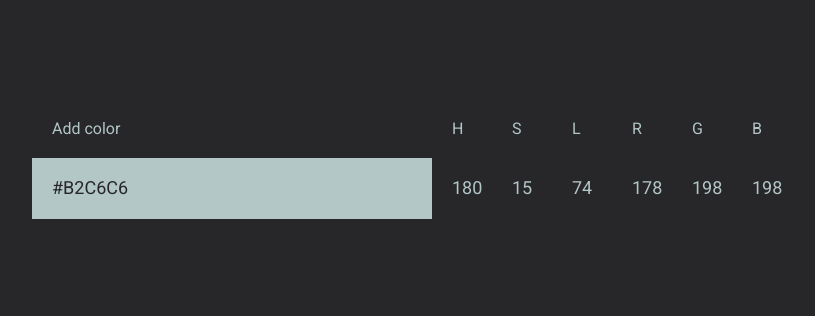
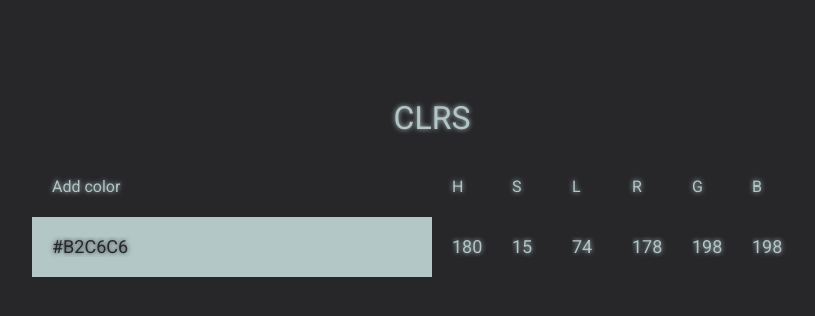
Before and after one commit to itajaja/clrs, a React (Create React App) app: page / in a window 1280 px wide. Both pictures are taken after a click on the element "Add color". Shown: the top 316 px of the page, without its empty margins (208-1023 px from the left). Built offline with nearby package versions, Linux system fonts and the light colour scheme.

Commit message:
streamline colors

```diff
--- a/src/App.css
+++ b/src/App.css
@@ -1,4 +1,11 @@
-.App {
+.a-app {
+  text-shadow: #B2C6C6 0 0px 5px;
   width: 800px;
   margin: 100px auto 0 auto;
+  color: #B2C6C6;
 }
+
+.a-title {
+  font-weight: 300;
+  text-align: center;
+}
--- a/src/App.js
+++ b/src/App.js
@@ -6,7 +6,8 @@ import ColorList from './ColorList';
 class App extends Component {
   render() {
     return (
-      <div className="App">
+      <div className="a-app">
+        <h1 className="a-title">CLRS</h1>
         <ColorList />
       </div>
     );
--- a/src/CcInput.css
+++ b/src/CcInput.css
@@ -1,6 +1,7 @@
 .cci-input {
   width: 100%;
   color: #B2C6C6;
+  text-shadow: #B2C6C6 0 0px 5px;
   background: transparent;
   outline: none;
   border: 0;
--- a/src/CcInput.js
+++ b/src/CcInput.js
@@ -25,11 +25,11 @@ export default class CcInput extends React.Component {
   }
 
   handleBlur = () => {
-    this.setState({ focused: false })
+    this.setState({ focused: false });
   }
 
   handleFocus =() => {
-    this.setState({ focused: true })
+    this.setState({ focused: true });
   }
 
   handleChange = e => {
--- a/src/ColorList.css
+++ b/src/ColorList.css
@@ -6,7 +6,6 @@
 }
 
 .cl-header span {
-  color: #B2C6C6;
   flex: 1;
 }
 
@@ -14,5 +13,4 @@
   cursor: pointer;
   float: left;
   padding: 20px;
-  color: #B2C6C6;
 }
--- a/src/ColorListItem.css
+++ b/src/ColorListItem.css
@@ -1,11 +1,9 @@
 .cli-container {
-  color: #B2C6C6;
   font-size: 18px;
   position: relative;
 }
 
 .cli-color-components {
-  text-shadow: #B2C6C6 0 0px 15px;
   width: 50%;
   padding: 20px;
   display: inline-flex;
@@ -22,6 +20,7 @@
   transition: all .5s;
   text-transform: uppercase;
   color: #B2C6C6;
+  text-shadow: #B2C6C6 0 0px 5px;
   background: transparent;
   outline: none;
   border: 0;
@@ -37,7 +36,8 @@
   padding: 22px 10px;
   left: -100px;
   width: 100px;
-  color: #db1c1c;
+  color: #DB1C1C;
+  text-shadow: #DB1C1C 0 0px 5px;
   margin: auto;
   cursor: pointer;
   text-align: right;
@@ -51,4 +51,5 @@
 
 .cli-dark-text {
   color: #27272A;
+  text-shadow: #27272A 0 0px 5px;
 }
--- a/src/ColorListItem.js
+++ b/src/ColorListItem.js
@@ -24,11 +24,11 @@ class ColorListItem extends Component {
   }
 
   handleBlur = () => {
-    this.setState({ focused: false })
+    this.setState({ focused: false });
   }
 
   handleFocus = () => {
-    this.setState({ focused: true })
+    this.setState({ focused: true });
   }
 
   handleChange = e => {
```
